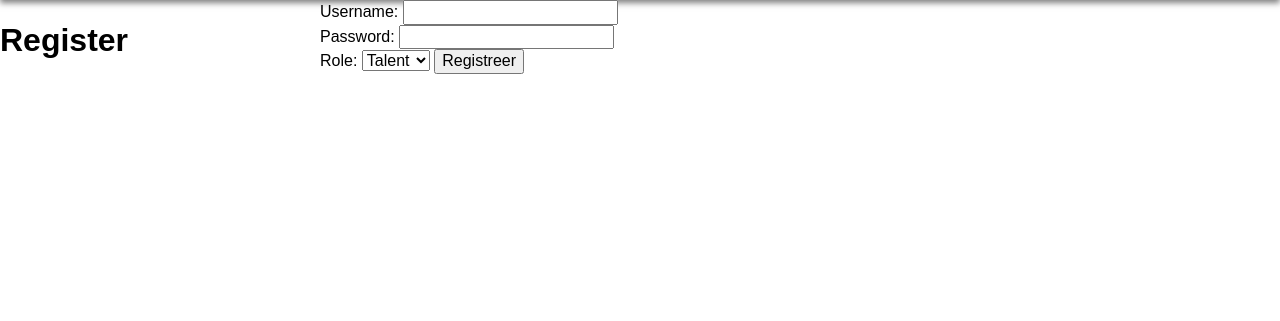
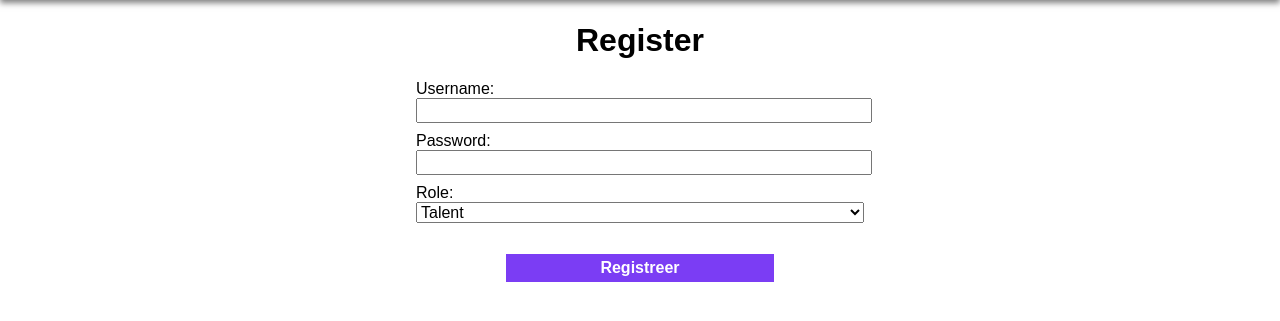
Before and after one commit to Jasirabdikarim/E3T, a PHP site: page /registeraccount.php in a window 1280 px wide. Shown: the part 105-426 px from the top of the page. Run offline with PHP 8.4, Linux system fonts and the light colour scheme; the visitor is signed in with stand-in values (Sample User, id 1).

Commit message:
Styled registeraccount.php

```diff
--- a/css/style.css
+++ b/css/style.css
@@ -147,7 +147,7 @@ footer {
     height: 20%;
 }
 
-#submit {
+.submit {
     background-color: rgba(123, 61, 244, 1);
     width: 60%;
     height: 20%;
@@ -156,6 +156,8 @@ footer {
     border:rgba(123, 61, 244, 1);
     margin-left: 20%;
     margin-top: 5%;
+    padding-top: 1%;
+    padding-bottom: 1%;
 }
 
 #accountMenu{
@@ -171,3 +173,25 @@ footer {
     margin: auto;
     padding: 0;
 }
+
+#registrationForm{
+    grid-column: 2/4;
+    width: auto;
+    margin-left: 15%;
+    margin-right: 15%;
+}
+
+#registrationForm h1{
+    text-align: center;
+}
+
+.inputField{
+    width: 100%;
+}
+
+.formFieldSpacing{
+    margin-top: 2%;
+    margin-bottom: 2%;
+    display: flex;
+    flex-direction: column;
+}
--- a/inloggen.php
+++ b/inloggen.php
@@ -77,7 +77,7 @@
                         <p><input type="text" name="user" id="user" required></p>
                         <p><label for="password">Wachtwoord</label></p>
                         <p><input type="password" name="password" id="password" required></p>
-                        <p><input type="submit" name="submit" value="Aanmelden" id="submit"></p>
+                        <p><input type="submit" name="submit" value="Aanmelden" class="submit"></p>
                     </form>
                     <?php
                         if(isset($error)){
--- a/registeraccount.php
+++ b/registeraccount.php
@@ -31,25 +31,35 @@ else{
     </nav>
 </header>
 <main>
+    <div id="registrationForm">
         <h1>Register</h1>
         <?php
             if($_SESSION['Role'] == "admin"){
                 ?>
                     <form action="registeraccount.php" method="POST">
+                        <div class="formFieldSpacing">
                             <label for="username">Username: </label>
-                    <input type="text" name="username">
+                            <input class="inputField" type="text" name="username">
+                        </div>
+                        <div class="formFieldSpacing">
                             <label for="password">Password: </label>
-                    <input type="password" name="password">
+                            <input class="inputField" type="password" name="password">
+                        </div>
+                        <div class="formFieldSpacing">
                             <label for="role">Role: </label>
-                    <select name="role">
+                            <select class="inputField" name="role">
                                 <option>Talent</option>
                                 <option>Admin</option>
                             </select>
-                    <input type="submit" value="Registreer">
+                        </div>
+                        <div class="formFieldSpacing">
+                            <input class="submit" type="submit" value="Registreer">
+                        </div>
                     </form>
                 <?php
             }
         ?>
+    </div>
 </main>
 </body>
 </html>
```
Lines whose indentation alone changed are shown as unchanged.
